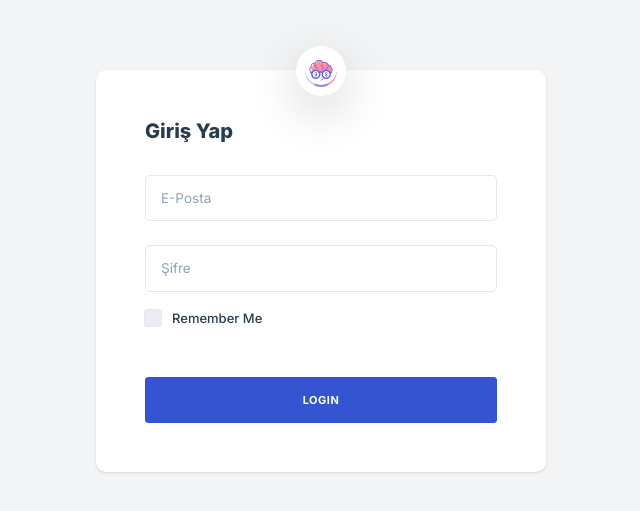
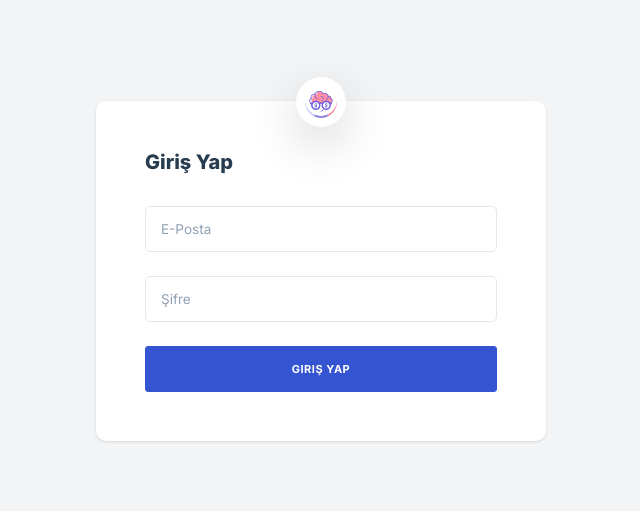
Before and after one commit to fatihates0/Bilpara-ReactJS-Panel, a React (Vite) app: page /auth in a window 1280 px wide. Shown: the part 141-652 px from the top of the page, without its empty margins (319-959 px from the left). Built offline with nearby package versions, Linux system fonts and the light colour scheme.

Commit message:
login page update

```diff
--- a/src/pages/auth/login/index.jsx
+++ b/src/pages/auth/login/index.jsx
@@ -19,7 +19,6 @@ export default function Login() {
     const navigate = useNavigate();
     const dispatch = useDispatch();
     const { user } = useSelector((state) => state.auth);
-    const { loading } = useSelector((state) => state.general);
 
     const [email, setEmail] = useState(null);
     const [password, setPassword] = useState(null);
@@ -70,20 +69,10 @@ export default function Login() {
                                     <div className="mb-4">
                                         <input type="email" className="form-control" placeholder="E-Posta" onChange={(event) => setEmail(event.target.value)} value={email} required />
                                     </div>
-                                    <div className="mb-3">
+                                    <div className="mb-4">
                                         <input type="password" className="form-control" placeholder="Şifre" onChange={(event) => setPassword(event.target.value)} value={password} required />
                                     </div>
-                                    <div className="d-flex align-items-center justify-content-between">
-                                        <div>
-                                            <div className="custom-control custom-checkbox">
-                                                <input type="checkbox" className="custom-control-input" id="rememberMe" />
-                                                <label className="custom-control-label c-pointer" htmlFor="rememberMe">Remember Me</label>
-                                            </div>
-                                        </div>
-                                    </div>
-                                    <div className="mt-5">
-                                        <button onClick={loginHandle} type="submit" className="btn btn-lg btn-primary w-100">Login</button>
-                                    </div>
+                                    <button onClick={loginHandle} type="submit" className="btn btn-lg btn-primary w-100">Giriş Yap</button>
                                 </form>
                             </div>
                         </div>
```
